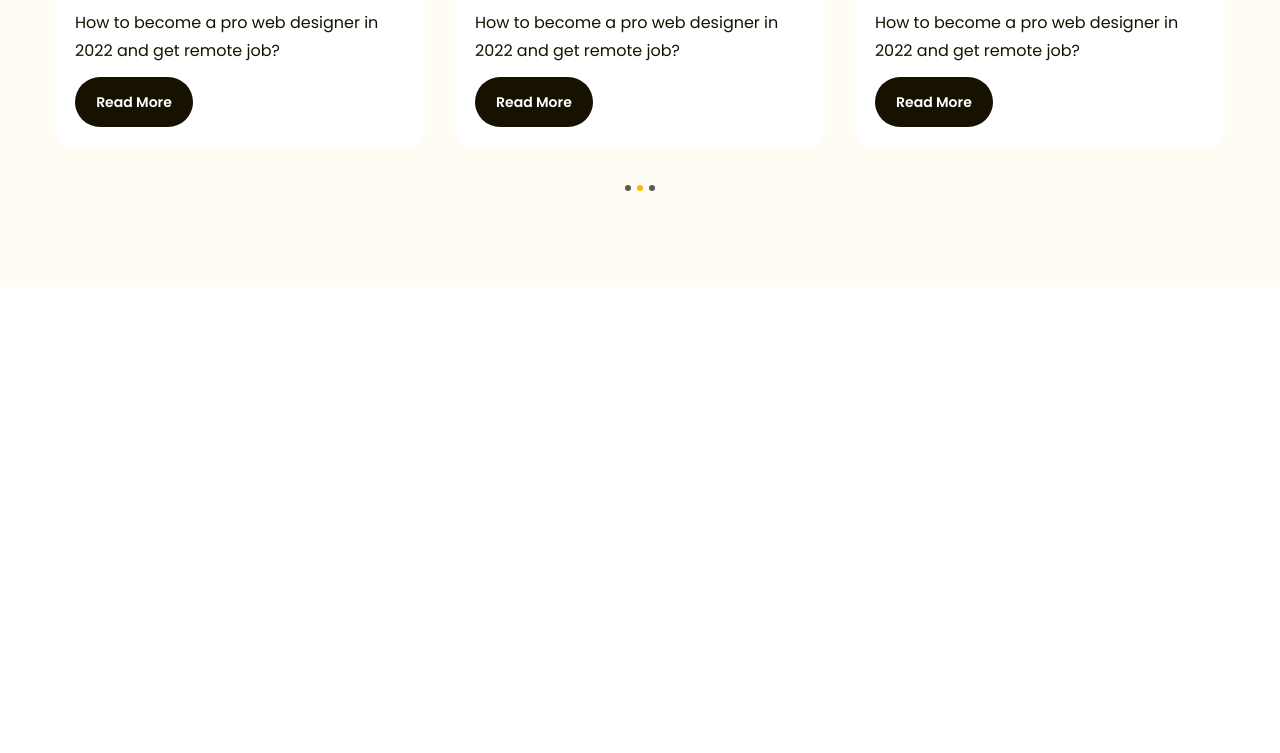
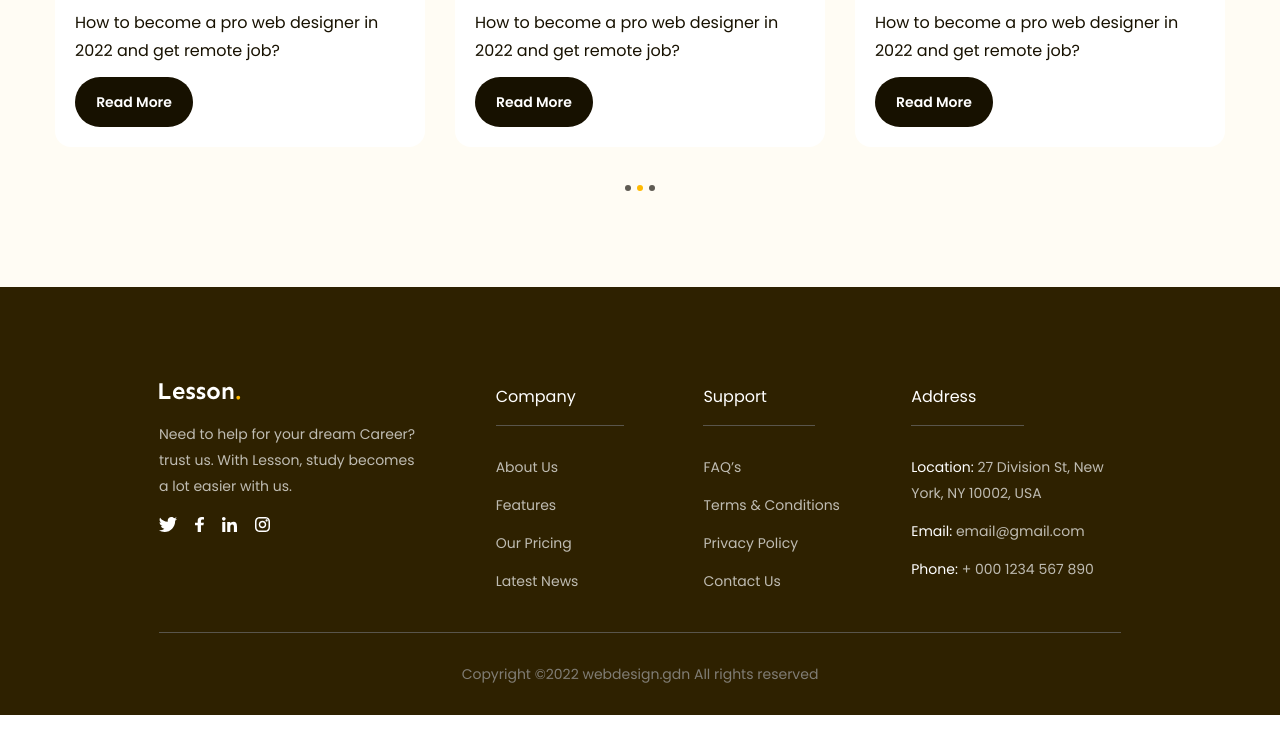
Before and after one commit to anhtunguyen05/figma-to-html, a plain HTML site: page index.html in a window 1280 px wide. Shown: the part 4465-5218 px from the top of the page. After the commit the page ends 5180 px from the top, so only its background shows below. Drawn offline with Linux system fonts and the light colour scheme.

Commit message:
p14 - Code phần Footer

```diff
--- a/assets/css/style.css
+++ b/assets/css/style.css
@@ -655,3 +655,76 @@ nav {
   background: var(--primary-color);
   cursor: default;
 }
+/*------------ footer ------------*/
+footer {
+  background: #2e2100;
+  padding: 96px 135px 0;
+}
+
+.footer .row {
+  display: flex;
+  padding-bottom: 38px;
+  border-bottom: 1px solid #59554b;
+}
+
+.footer .row .column {
+  width: 21.6%;
+}
+
+.footer .row .column:first-child {
+  width: 35%;
+}
+
+.footer .desc {
+  margin-top: 18px;
+  max-width: 267px;
+  color: #bfbcb2;
+  font-size: 1.4rem;
+  line-height: 1.86; /* 185.714% */
+}
+
+.footer .socials {
+  display: flex;
+  margin-top: 18px;
+  gap: 18px;
+}
+
+.footer .title {
+  padding-bottom: 14px;
+  padding-right: 48px;
+  display: inline-block;
+  border-bottom: 1px solid #59554b;
+  color: #fff;
+  font-size: 1.6rem;
+  line-height: 1.75; /* 175% */
+}
+
+.footer .list {
+  margin-top: 28px;
+}
+
+.footer .list a {
+  margin-bottom: 12px;
+  display: inline-block;
+  color: #bfbcb2;
+  font-size: 1.4rem;
+  line-height: 1.86; /* 185.714% */
+}
+
+.footer .list li:last-child a {
+  margin-bottom: 0;
+}
+
+.footer .list strong {
+  color: #fff;
+  font-size: 1.4rem;
+  line-height: 1.86; /* 185.714% */
+}
+
+.footer .copy-right {
+  padding: 28px 0;
+  color: #807d74;
+  text-align: center;
+  font-size: 1.4rem;
+  line-height: 1.86; /* 185.714% */
+}
--- a/index.html
+++ b/index.html
@@ -14,7 +14,7 @@
 
     <title>Figma to HTML</title>
   </head>
-  <body style="height: 10000px">
+  <body>
     <!-- header -->
     <header class="header fix">
       <div class="main-content">
@@ -554,5 +554,103 @@
         </div>
       </div>
     </main>
+    <!-- footer -->
+    <footer class="footer">
+      <div class="main-content">
+        <div class="row">
+          <!-- column 1 -->
+          <div class="column">
+            <img src="./assets/img/logo.svg" alt="Lesson." class="logo" />
+            <p class="desc">
+              Need to help for your dream Career? trust us. With Lesson, study
+              becomes a lot easier with us.
+            </p>
+            <div class="socials">
+              <a href="">
+                <img
+                  src="./assets/img/twitter.svg"
+                  alt="twitter"
+                  class="icon"
+                />
+              </a>
+              <a href="">
+                <img src="./assets/img/f.svg" alt="facebook" class="icon" />
+              </a>
+              <a href="">
+                <img
+                  src="./assets/img/linked_in.svg"
+                  alt="linked_in"
+                  class="icon"
+                />
+              </a>
+              <a href="">
+                <img
+                  src="./assets/img/instagram.svg"
+                  alt="instagram"
+                  class="icon"
+                />
+              </a>
+            </div>
+          </div>
+          <!-- column 2 -->
+          <div class="column">
+            <h3 class="title">Company</h3>
+            <ul class="list">
+              <li>
+                <a href="#!">About Us</a>
+              </li>
+              <li>
+                <a href="#!">Features</a>
+              </li>
+              <li>
+                <a href="#!">Our Pricing</a>
+              </li>
+              <li>
+                <a href="#!">Latest News</a>
+              </li>
+            </ul>
+          </div>
+          <!-- column 3 -->
+          <div class="column">
+            <h3 class="title">Support</h3>
+            <ul class="list">
+              <li>
+                <a href="#!">FAQ’s</a>
+              </li>
+              <li>
+                <a href="#!">Terms & Conditions</a>
+              </li>
+              <li>
+                <a href="#!">Privacy Policy</a>
+              </li>
+              <li>
+                <a href="#!">Contact Us</a>
+              </li>
+            </ul>
+          </div>
+          <!-- column 4 -->
+          <div class="column">
+            <h3 class="title">Address</h3>
+            <ul class="list">
+              <li>
+                <a href="#!">
+                  <strong>Location:</strong> 27 Division St, New York, NY 10002,
+                  USA
+                </a>
+              </li>
+              <li>
+                <a href="#!"><strong>Email:</strong> email@gmail.com</a>
+              </li>
+              <li>
+                <a href="#!"><strong>Phone:</strong> + 000 1234 567 890</a>
+              </li>
+            </ul>
+          </div>
+        </div>
+        <div class="copy-right">
+          <p>Copyright ©2022 webdesign.gdn All rights reserved</p>
+        </div>
+      </div>
+    </footer>
   </body>
 </html>
```
Also changed, not shown: assets/img/f.svg (added), assets/img/instagram.svg (added), assets/img/linked_in.svg (added), assets/img/logo.svg (added), assets/img/twitter.svg (added).
